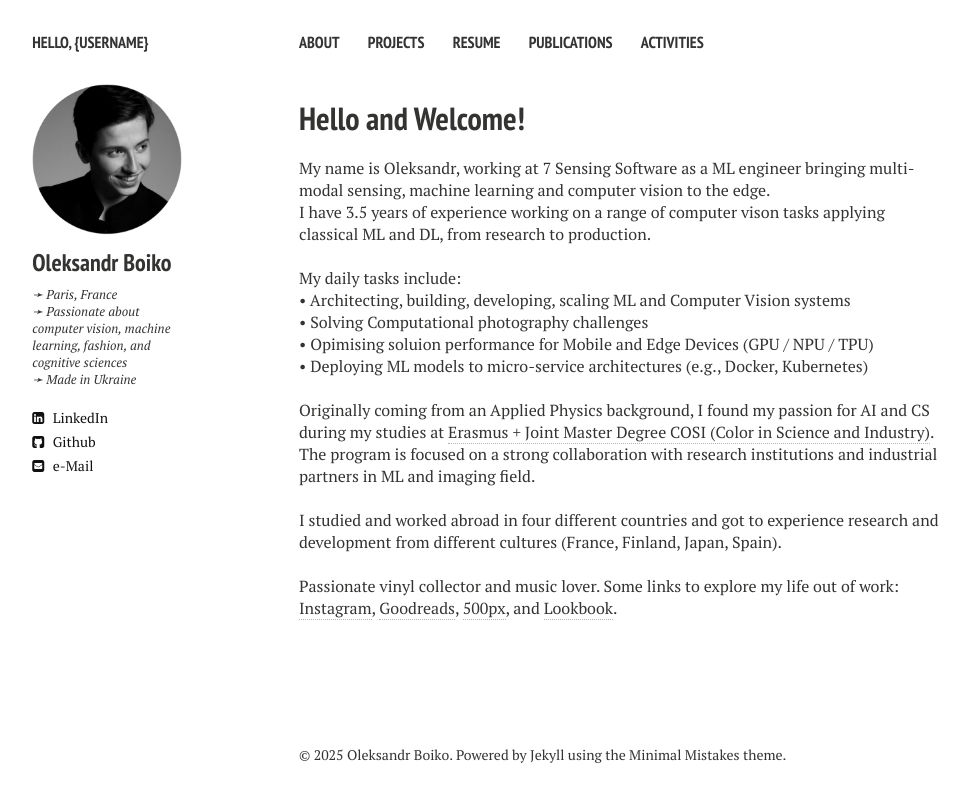
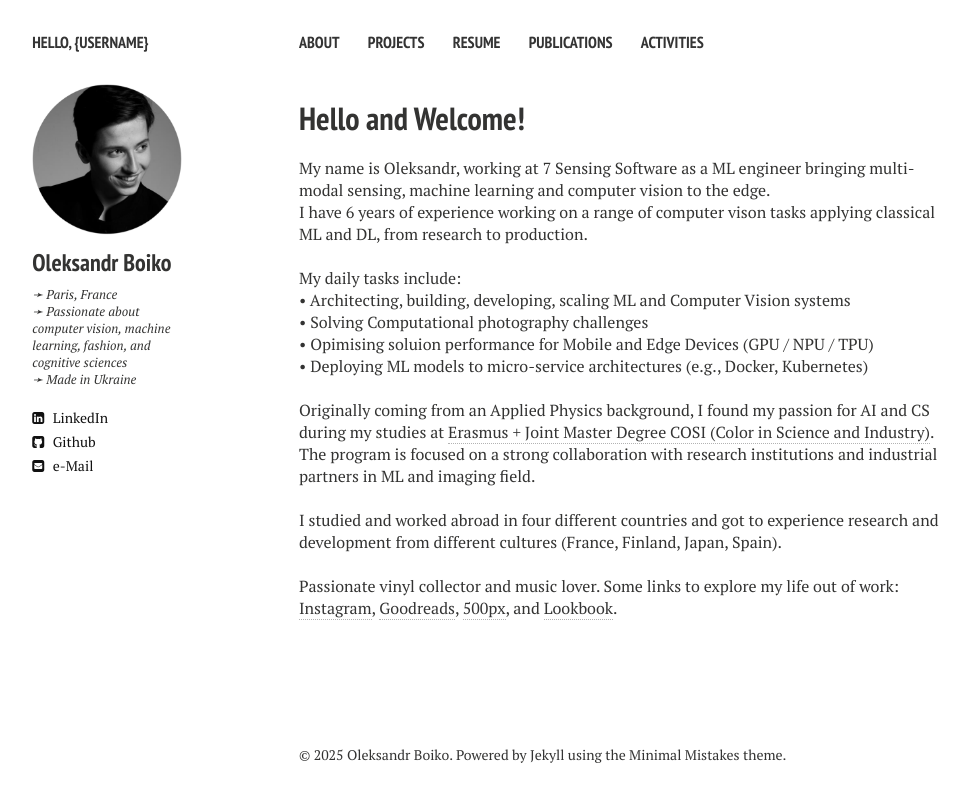
Before and after one commit to alexanch/alexanch.github.io, a Jekyll site: the page built from index.md, in a window 1280 px wide. Shown: the top 802 px of the page, without its empty margins (21-991 px from the left). Built offline with Jekyll 4.4.1, drawn with Linux system fonts in a browser that asks for light colours; nearby versions of some CDN libraries.

Commit message:
Update index.md

```diff
--- a/index.md
+++ b/index.md
@@ -5,7 +5,7 @@ description: Alexu's page
 tags: [Jekyll, theme, responsive, blog, template]
 ---
 
-My name is Oleksandr, working at 7 Sensing Software as a ML engineer bringing multi-modal sensing, machine learning and computer vision to the edge. <br />I have 3.5 years of experience working on a range of computer vison tasks applying classical ML and DL, from research to production.
+My name is Oleksandr, working at 7 Sensing Software as a ML engineer bringing multi-modal sensing, machine learning and computer vision to the edge. <br />I have 6 years of experience working on a range of computer vison tasks applying classical ML and DL, from research to production.
 <br /><br />
 
 My daily tasks include:  <br />
```
